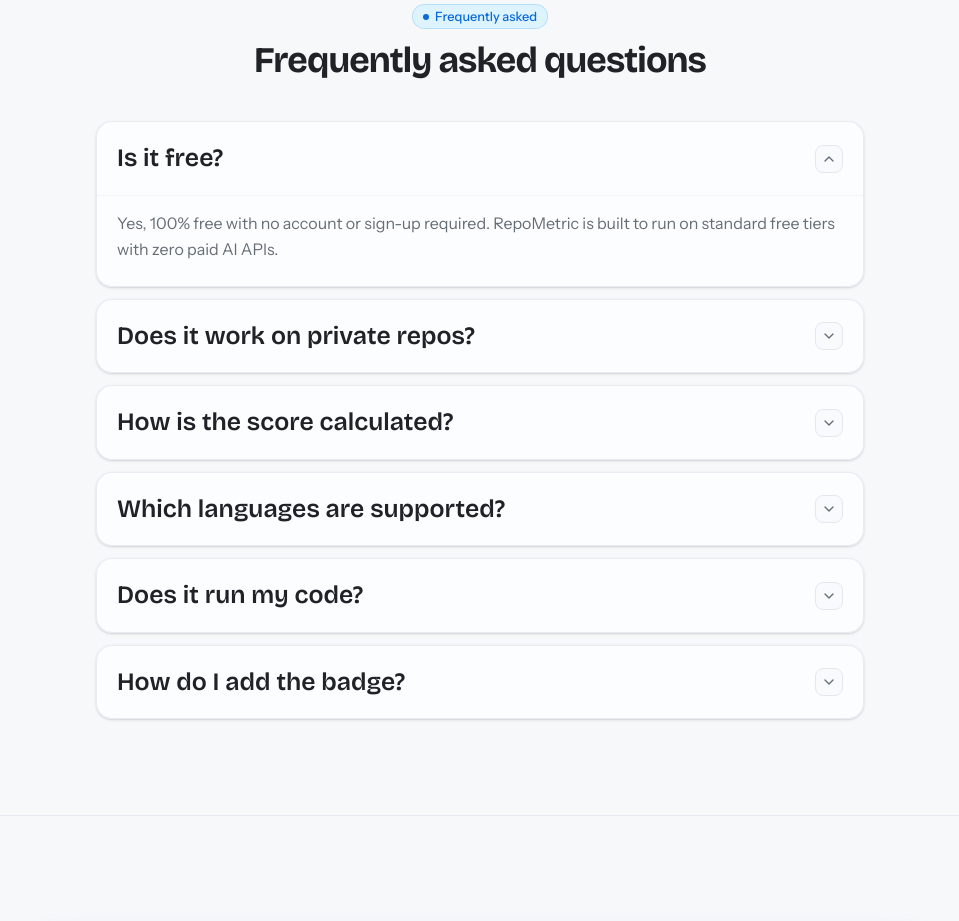
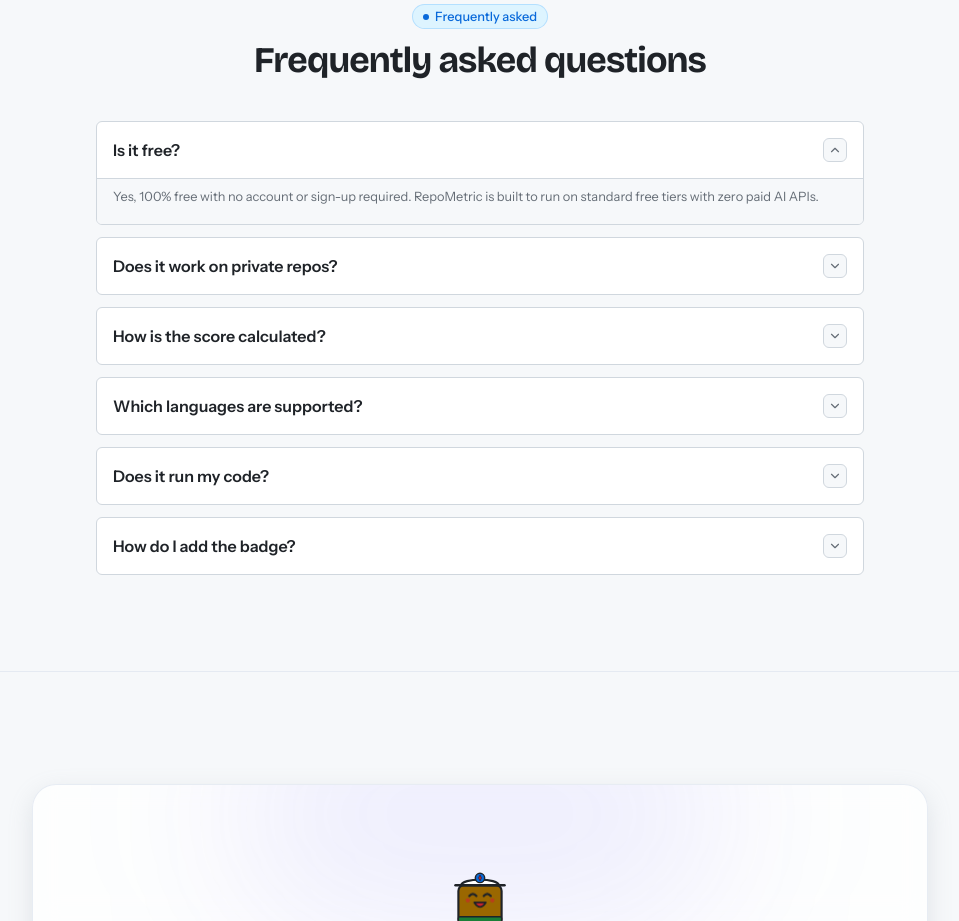
Before and after one commit to Hemacharankodhanda/repometric, a Next.js app in the folder apps/web/: page / in a window 1280 px wide. Shown: the part 6660-7581 px from the top of the page, without its empty margins (160-1119 px from the left). Built offline with nearby package versions, Linux system fonts and the light colour scheme.

Commit message:
feat(landing): style FAQ accordion with GitHub documentation help center styling

```diff
--- a/apps/web/src/components/FaqAccordion.tsx
+++ b/apps/web/src/components/FaqAccordion.tsx
@@ -66,7 +66,7 @@ export function FaqAccordion({ className = '' }: { className?: string }) {
         return (
           <div
             key={idx}
-            className="rounded-2xl border border-slate-200/80 dark:border-slate-800/80 bg-white/70 dark:bg-slate-900/70 backdrop-blur-sm shadow-card overflow-hidden transition-all duration-200"
+            className="gh-box overflow-hidden transition-all duration-200"
           >
             <button
               type="button"
@@ -74,17 +74,15 @@ export function FaqAccordion({ className = '' }: { className?: string }) {
               aria-expanded={isOpen}
               aria-controls={`faq-answer-${idx}`}
               id={`faq-question-${idx}`}
-              className="w-full p-4 sm:p-5 flex items-center justify-between text-left font-display font-semibold text-base sm:text-lg text-ink hover:bg-slate-50/50 dark:hover:bg-slate-800/40 transition-colors cursor-pointer"
+              className="w-full p-3.5 sm:p-4 flex items-center justify-between text-left font-semibold text-sm text-ink hover:bg-slate-50 dark:hover:bg-slate-800/50 transition-colors cursor-pointer"
             >
               <span className="pr-4">{item.question}</span>
               <motion.div
                 animate={{ rotate: isOpen ? 180 : 0 }}
-                transition={{ duration: 0.2, ease: 'easeInOut' }}
-                className={`w-7 h-7 rounded-lg border border-slate-200 dark:border-slate-800 bg-slate-50 dark:bg-slate-800/80 flex items-center justify-center shrink-0 text-ink-muted ${
-                  isOpen ? 'text-indigo-600 dark:text-indigo-400 border-indigo-500/30' : ''
-                }`}
+                transition={{ duration: 0.15, ease: 'easeInOut' }}
+                className="w-6 h-6 rounded-md border border-[var(--border-color)] bg-[var(--paper)] flex items-center justify-center shrink-0 text-ink-muted"
               >
-                <ChevronDown className="w-4 h-4" />
+                <ChevronDown className="w-3.5 h-3.5" />
               </motion.div>
             </button>
 
@@ -97,10 +95,10 @@ export function FaqAccordion({ className = '' }: { className?: string }) {
                   initial={{ height: 0, opacity: 0 }}
                   animate={{ height: 'auto', opacity: 1 }}
                   exit={{ height: 0, opacity: 0 }}
-                  transition={{ duration: 0.25, ease: 'easeInOut' }}
+                  transition={{ duration: 0.2, ease: 'easeInOut' }}
                   className="overflow-hidden"
                 >
-                  <div className="px-4 pb-5 sm:px-5 sm:pb-6 text-sm text-ink-muted leading-relaxed border-t border-slate-100 dark:border-slate-800/80 pt-3.5">
+                  <div className="px-4 pb-4 pt-2 text-xs text-ink-muted leading-relaxed border-t border-[var(--border-color)] bg-[var(--paper)]">
                     {item.answer}
                   </div>
                 </motion.div>
```
